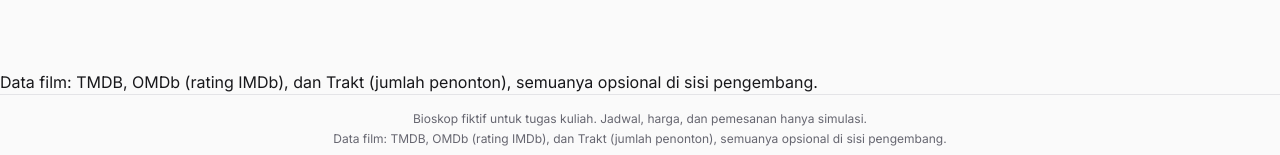
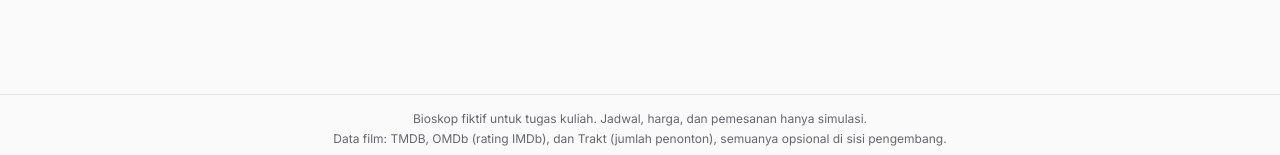
Before and after one commit to Axse15/KursiKu, a React (Vite) app: page / in a window 1280 px wide. Shown: the part 613-768 px from the top of the page. Built offline with nearby package versions, Linux system fonts and the light colour scheme; no server answers; the database is empty; grey boxes are pictures that could not be loaded.

Commit message:
Siap pindah ke IDX

```diff
--- a/src/App.jsx
+++ b/src/App.jsx
@@ -86,10 +86,6 @@
         <BackButton />
         {children}
       </main>
-      <p className="mt-1">
-        Data film: TMDB, OMDb (rating IMDb), dan Trakt (jumlah penonton),
-        semuanya opsional di sisi pengembang.
-      </p>
       <footer className="border-t border-line px-4 py-4 text-center text-xs text-faint print:hidden">
         <p>
           Bioskop fiktif untuk tugas kuliah. Jadwal, harga, dan pemesanan hanya
```
